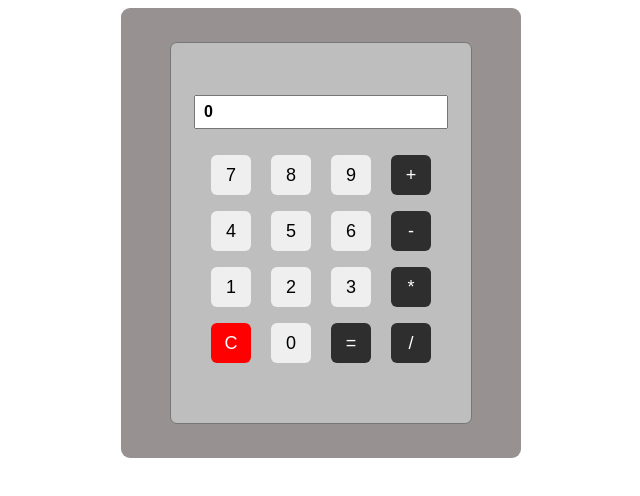
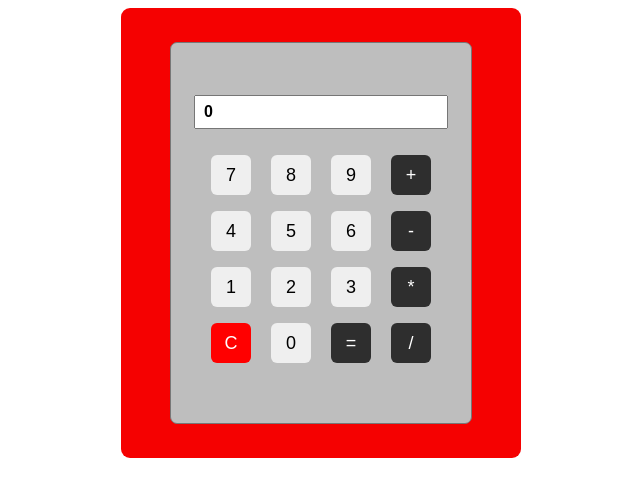
Before and after one commit to avadhesh-yadav/Calculator, a plain HTML site: page index.html in a window 1280 px wide. Shown: the whole page, without its empty margins (87-727 px from the left). Drawn offline with nearby package versions, Linux system fonts and the light colour scheme.

Commit message:
css changes

```diff
--- a/style.css
+++ b/style.css
@@ -3,7 +3,7 @@
     display: flex;
     justify-content: center;
     align-items: center;
-    background-color: #979191;
+    background-color: #f50101;
 
     height: 450px;
     width: 400px;
```
